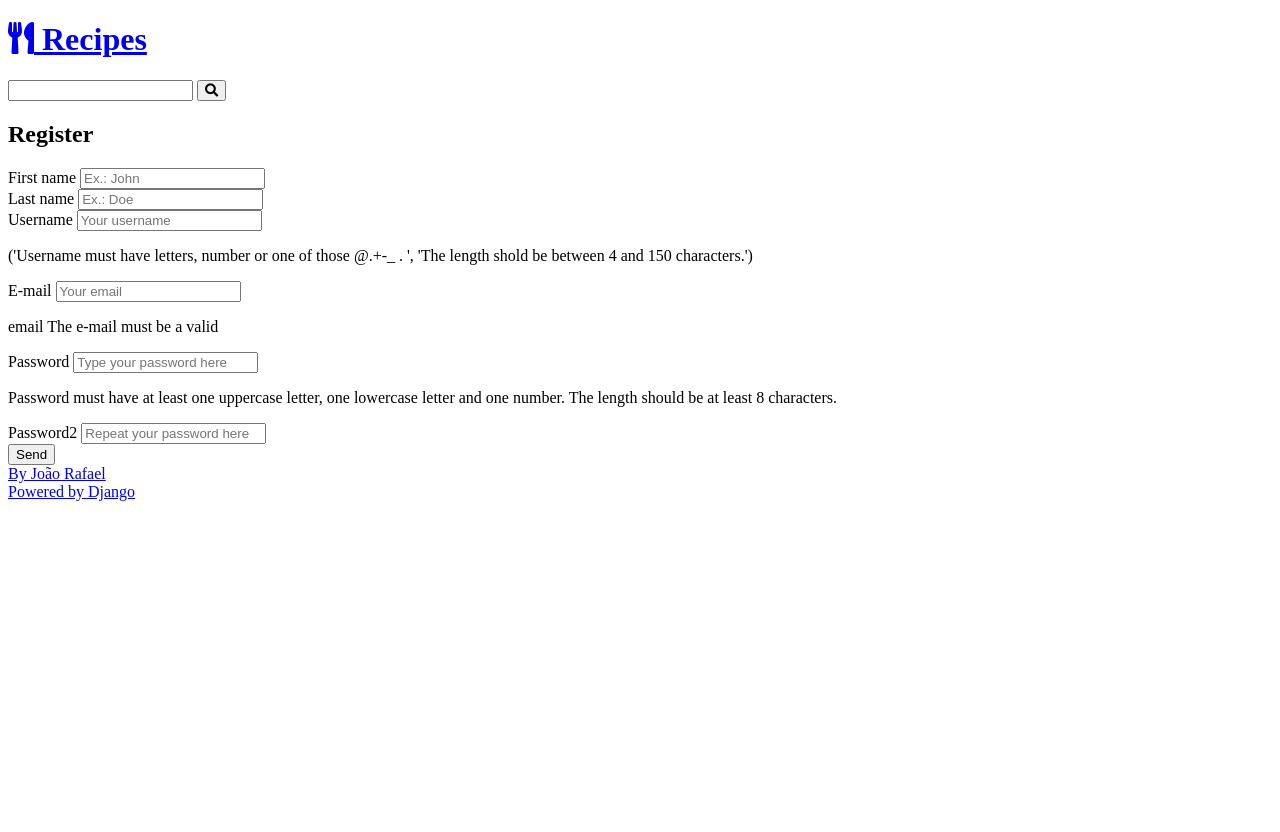
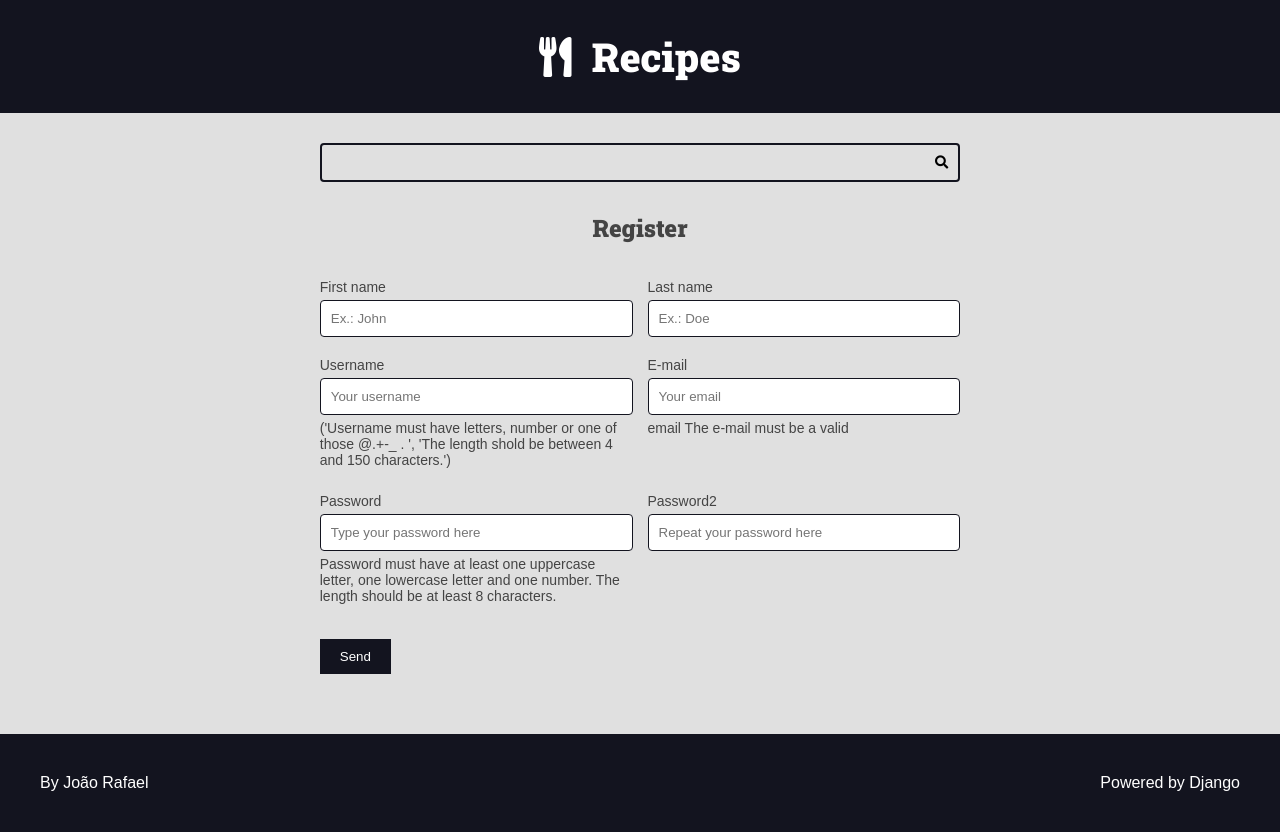
Before and after one commit to JoaoRafaelLima/curso-django-projeto1, a Django app: page /authors/register/ in a window 1280 px wide. Before the commit the page ends 501 px from the top, so only its background shows below. Run offline with Django 4.2, Linux system fonts and the light colour scheme.

Commit message:
Reorganizando os arquivos da aplicação

```diff
--- a/authors/views.py
+++ b/authors/views.py
@@ -2,6 +2,8 @@ from django.shortcuts import render, redirect
 from .forms import RegisterForm
 from django.http import Http404
 from django.contrib import messages
+from django.urls import reverse
+
 
 # Create your views here.
 def register_view(request):
@@ -9,7 +11,8 @@ def register_view(request):
     regiter_form_data = request.session.get("regiter_form_data", None)
     form = RegisterForm(regiter_form_data)
     return render(request, "authors/pages/register_view.html", context={
-        "form": form
+        "form": form,
+        "form_action": reverse('authors:create')
     })
 def register_create(request):
     if not request.POST:
--- /dev/null
+++ b/base_static/global/css/styles.css
@@ -0,0 +1,375 @@
+:root {
+   --color-primary: #269fe6;
+   --color-primary-hover: #2086c2;
+   --color-primary-dark: #13141f;
+   --color-primary-dark-hover: #212336;
+   --color-primary-light: #d4ecfa;
+   --color-primary-light-hover: #bdd8e7;
+
+   --color-white: #fff;
+   --color-black: #000;
+
+   --color-dark-text: #444;
+   --color-info-light: #cce5ff;
+   --color-debug-light: #cce5ff;
+   --color-success-light: #d4edda;
+   --color-alert-light: #fff3cd;
+   --color-warning-light: #fff3cd;
+   --color-error-light: #f8d7da;
+
+   --color-info-dark: #4d86c4;
+   --color-debug-dark: #4d86c4;
+   --color-success-dark: #4a9c5d;
+   --color-alert-dark: #927f40;
+   --color-warning-dark: #927f40;
+   --color-error-dark: #da525d;
+
+   --color-gray-0: #f9f9f9;
+   --color-gray-1: #e0e0e0;
+   --color-gray-2: #c7c7c7;
+   --color-gray-3: #aeaeae;
+   --color-gray-4: #959595;
+   --color-gray-5: #7d7d7d;
+   --color-gray-6: #646464;
+   --color-gray-7: #4b4b4b;
+   --color-gray-8: #323232;
+   --color-gray-9: #191919;
+
+   --font-primary: sans-serif;
+   --font-headings: 'Roboto Slab', serif;
+
+   --spacing-gutter-medium: 3rem;
+   --spacing-gutter-large: 4rem;
+}
+*{
+   padding: 0;
+   margin: 0;
+   box-sizing: border-box;
+}
+html{
+   font-size: 62.55%;
+
+}
+body{
+   font-size: 1.6rem;
+   font-family: var(--font-primary);
+   background-color: var(--color-gray-1);
+   color: var(--color-dark-text)
+}
+h1, h2, h3, h4, h5, h6{
+   font-family: var(--font-headings);
+}
+.container{
+   max-width: 144rem;
+   margin: 0 auto;
+   padding: var(--spacing-gutter-medium);
+}
+.main-header-container{
+   background-color: var(--color-primary-dark);
+}
+.main-logo{
+   font-size: 4rem;
+   color: var(--color-white);
+   text-decoration: none;
+   display: flex;
+   flex-flow: row nowrap;
+   align-items: center;
+   justify-content: center;
+   width: fit-content;
+
+   margin: 0 auto;
+}
+.main-logo-icon{
+   margin-right: 2rem;
+}
+.search-form{
+   border: .2rem solid var(--color-primary-dark);
+   max-width: 64rem;
+   margin: 0 auto;
+   border-radius: 4px;
+   position: relative;
+   transition: all 300ms ease-in-out;
+}
+.search-form:focus-within{
+   border-color: var(--color-primary);
+}
+.search-input,
+.search-button{
+   border: none;
+   background: none;
+   outline: none;
+   padding: 1rem;
+   transition: all 300ms ease-in-out;
+}
+.search-button{
+   position: absolute;
+   right: 0px;
+}
+.search-input{
+   width: 100%;
+   padding-right: 3rem;
+}
+.search-button:focus{
+   outline: 2px solid var(--color-primary);
+   background: rgba(0, 0, 0, .05);
+}
+.search-form:focus-within{
+   border-color: var(--color-primary);
+   background-color: var(--color-white);
+}
+.search-form:focus-within .search-button{
+   color: var(--color-primary);
+}
+.main-content{
+
+   padding-top: 0px;
+}
+.main-content-list{
+   display: grid;
+   grid-template-columns: repeat(auto-fit, minmax(340px, 1fr));
+   gap: var(--spacing-gutter-large)
+}
+.recipe{
+   background: var(--color-white);
+   box-shadow: -5px 5px 10px rgba(0, 0, 0, .2);
+   transform: scale(1);
+   transition: all 300ms ease-in-out;
+   border-radius: 4px;
+   overflow: hidden;
+
+}
+.recipe img{
+   max-width: 100%;
+}
+.recipe-list-item{
+
+   max-width: 64rem;
+   height: fit-content;
+}
+.recipe-list-item:hover{
+  transform: scale(1.02);
+  box-shadow: -8px 8px 18px rgba(0, 0, 0, .25);
+}
+.recipe-title-container{
+   padding: var(--spacing-gutter-medium);
+   padding-bottom: 2rem;
+}
+.recipe-author{
+   padding: 0 var(--spacing-gutter-medium);
+}
+.recipe-content{
+   padding: var(--spacing-gutter-medium);
+   padding-bottom: 2rem;
+}
+.recipe-author-item{
+   color: var(--color-gray-4);
+   margin-right: 1rem;
+}
+.recipe-author a{
+   color: var(--color-primary);
+   text-decoration: none;
+   transition: all 300ms ease-in-out;
+}
+.recipe-author a:hover{
+   color: var(--color-primary-dark);
+}
+.recipe-meta-container{
+   display: flex;
+   flex-flow: row wrap;
+   padding: var(--spacing-gutter-medium);
+   background-color: var(--color-gray-1);
+}
+.recipe-meta{
+   display: flex;
+   flex-flow: column nowrap;
+   flex-shrink: 1;
+   flex-grow: 1;
+   text-align: center;
+}
+.recipe-meta-title{
+   font-size: 1.6rem;
+}
+
+.preparation-steps{
+   padding: var(--spacing-gutter-medium);
+}
+.recipe-footer a{
+
+   background: var(--color-primary-dark);
+   display: block;
+   color: var(--color-white);
+   text-decoration: none;
+   text-align: center;
+   padding: 1.5rem var(--spacing-gutter-medium);
+   transition: all 300ms ease-in-out;
+}
+.recipe-footer a:hover{
+   filter: brightness(2);
+}
+.main-footer{
+   display: flex;
+   align-items: center;
+   justify-content: space-between;
+   background-color: var(--color-primary-dark);
+   color: var(--color-white);
+   padding: var(--spacing-gutter-large);
+
+}
+.main-footer a{
+   color: var(--color-white);
+   text-decoration: none;
+   transition: all 300ms ease-in-out;
+}
+.main-footer a:hover{
+   filter: brightness(0.8)
+}
+
+
+.main-content-detail .recipe-list-item{
+   max-width: 84rem;
+   height: fit-content;
+   margin: 0 auto
+}
+.main-content-detail .recipe-list-item:hover{
+  transform: scale(1);
+  box-shadow: -8px 8px 18px rgba(0, 0, 0, .25);
+}
+
+.preparation-steps h1,
+.preparation-steps h2,
+.preparation-steps h3,
+.preparation-steps h4,
+.preparation-steps h5,
+.preparation-steps h6,
+.preparation-steps p,
+.preparation-steps pre {
+  margin: 2rem 0;
+}
+
+.preparation-steps ol,
+.preparation-steps ul {
+  margin: 2rem;
+  padding: 0 2rem;
+}
+
+.pagination-content{
+   display: flex;
+   flex-flow: row wrap;
+   gap: 1rem 0.5rem;
+}
+.pagination .page-item{
+   background-color: var(--color-gray-3);
+   padding: 0.5rem 1rem;
+}
+.pagination .page-link{
+   text-decoration: none;
+   background-color: var(--color-primary);
+   color: var(--color-white)
+}
+.pagination .page-current{
+
+   background-color: var(--color-primary-dark);
+
+}
+
+/* Generics */
+.center{
+   text-align: center;
+}
+
+.m-x{
+   margin: 0 var(--spacing-gutter-medium);
+}
+.m-y{
+   margin: 13.7rem 0;
+}
+
+/*  messages */
+.messages-container{
+   display: flex;
+   flex-flow: column nowrap;
+   gap: calc(var(--spacing-gutter-medium) / 2);
+}
+.message{
+   padding: 1rem;
+   border-radius: 4px;
+   border: 1px solid var(--color-dark-text);
+   background-color: var(--color-gray-2);
+   color: var(--color-dark-tex);
+}
+
+
+.message-error {
+   border: 1px solid var(--color-error-dark);
+   background: var(--color-error-light);
+   color: var(--color-error-dark);
+ }
+
+ .message-success {
+   border: 1px solid var(--color-success-dark);
+   background: var(--color-success-light);
+   color: var(--color-success-dark);
+ }
+
+ .message-warning {
+   border: 1px solid var(--color-warning-dark);
+   background: var(--color-warning-light);
+   color: var(--color-warning-dark);
+ }
+
+ .message-alert {
+   border: 1px solid var(--color-alert-dark);
+   background: var(--color-alert-light);
+   color: var(--color-alert-dark);
+ }
+
+ .message-info {
+   border: 1px solid var(--color-info-dark);
+   background: var(--color-info-light);
+   color: var(--color-info-dark);
+ }
+
+ .message-debug {
+   border: 1px solid var(--color-debug-dark);
+   background: var(--color-debug-light);
+   color: var(--color-debug-dark);
+ }
+ @media (max-width: 600px) {
+   .main-content-list,
+   .form-content-grid{
+      grid-template-columns: repeat(auto-fit, minmax(100%, 1fr));
+   }
+ }
+
+ /* forms */
+ .form-content{
+   max-width: 64rem;
+   margin: 0 auto;
+   margin-bottom: var(--spacing-gutter-medium);
+ }
+ .form-content label, .help-text, .errorlist{
+   display: block;
+   margin: .5rem 0;
+   font-size: 1.4rem;
+   list-style: none;
+ }
+ .errorlist{
+   color: var(--color-error-dark)
+ }
+ .form-content input{
+   width: 100%;
+   padding: 1rem;
+   border-radius: .4rem;
+   border: 1px solid var(--color-primary-dark)
+ }
+ .form-content-grid{
+   display: grid;
+   grid-template-columns: repeat(auto-fit, minmax(30rem, 1fr));
+   gap: calc(var(--spacing-gutter-medium) / 2)
+ }
+.form-content button{
+   padding: 1rem 2rem;
+   border: none;
+   background-color: var(--color-primary-dark);
+   color: var(--color-white)
+}
--- a/base_templates/global/base.html
+++ b/base_templates/global/base.html
@@ -2,17 +2,17 @@
 <html lang="pt-br">
 <head>
 
-{% include 'recipes/partials/head.html' %}
+{% include 'global/partials/head.html' %}
 <title>{% block title %}{% endblock title%} Recipes</title>
 
 </head>
 <body>
-    {% include 'recipes/partials/header.html' %}
-    {% include 'recipes/partials/search.html' %}
+    {% include 'global/partials/header.html' %}
+    {% include 'global/partials/search.html' %}
     <main class="main-content-container">
         {% block content %}{% endblock content %}
-        {% include 'recipes/partials/pagination.html' %}
+        {% include 'global/partials/pagination.html' %}
     </main>
-    {% include 'recipes/partials/footer.html' %}
+    {% include 'global/partials/footer.html' %}
 </body>
 </html>
--- a/recipes/templates/recipes/partials/head.html
+++ b/base_templates/global/partials/head.html
@@ -16,4 +16,5 @@ crossorigin="anonymous" referrerpolicy="no-referrer" />
 <link rel="preconnect" href="https://fonts.googleapis.com">
 <link rel="preconnect" href="https://fonts.gstatic.com" crossorigin>
 <link href="https://fonts.googleapis.com/css2?family=Roboto+Slab:wght@900&display=swap" rel="stylesheet">
-<link rel="stylesheet" href="{% static 'recipes/css/styles.css' %}">
+<link rel="stylesheet" href="{% static 'global/css/styles.css' %}">
+<link rel="stylesheet" href="{% static 'global/css/global-style.css' %}">
--- a/recipes/templates/recipes/pages/search.html
+++ b/recipes/templates/recipes/pages/search.html
@@ -2,7 +2,7 @@
 
 {% block title %}{{ page_title }} |{% endblock title %}
 {% block content %}
-{% include 'recipes/partials/messages.html' %}
+{% include 'global/partials/messages.html' %}
 <div class="main-content main-content-list container">
     {% for recipe in recipes %}
         {% include 'recipes/partials/recipe.html' %}
```
Also changed, not shown: authors/templates/authors/pages/register_view.html (+2 -34 lines), base_templates/global/partials/form.html (added, +34 -0 lines), base_templates/global/partials/footer.html (renamed from recipes/templates/recipes/partials/footer.html), base_templates/global/partials/header.html (renamed from recipes/templates/recipes/partials/header.html), base_templates/global/partials/messages.html (renamed from recipes/templates/recipes/partials/messages.html), base_templates/global/partials/pagination.html (renamed from recipes/templates/recipes/partials/pagination.html), base_templates/global/partials/search.html (renamed from recipes/templates/recipes/partials/search.html).
